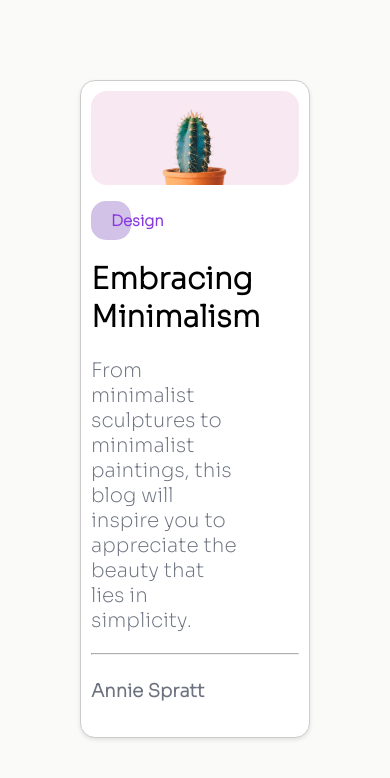
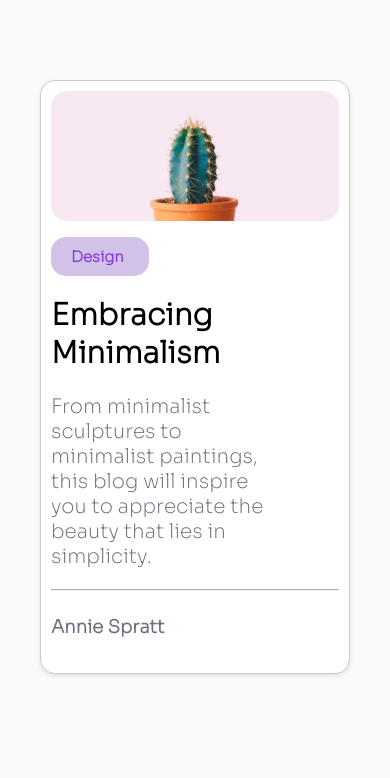
Before and after one commit to yermans01/Tarjeta, a plain HTML site: page index.html in a window 390 px wide. Drawn offline with Linux system fonts and the light colour scheme.

Commit message:
Update style.css
cambio de estilo css

```diff
--- a/style.css
+++ b/style.css
@@ -12,8 +12,8 @@ body{
     border: 1px solid #ccc;
     border-radius: 15px;
     box-shadow: 0 2px 4px rgba(0, 0, 0, 0.1);
-    padding: 20px;
-    margin: 100px 250px 10px 430px;
+    padding: 10px;
+    margin: 150px 500px 10px 400px;
     display: flex;
     flex-direction: column;
     justify-content: center;
@@ -26,7 +26,7 @@ body{
 .tar_btn{
     display: inline-block;
     padding: 10px 20px;
-    margin-right: 535px;
+    margin-right: 420px;
     margin-top: 16px;
     background-color: #d3c2e7;
     color: #883AE1;
@@ -60,15 +60,27 @@ hr{
     padding-bottom: 20px;
     color: #6C727F;
 }
+@media screen and (max-width: 768px) {
+
+    .tarjeta {
+        padding: 10px;
+        margin: 200px 200px 10px 200px;
+    }
+    .tar_btn{
+        padding: 10px 20px;
+        margin-right: 250px;
+    }
+
+}
+
 @media screen and (max-width: 640px) {
 
     .tarjeta {
         padding: 10px;
-        margin: 80px 80px 10px 80px;
+        margin: 80px 40px 1px 40px;
     }
     .tar_btn{
         padding: 10px 20px;
-        margin-right: 330px;
+        margin-right: 190px;
     }
-
 }
```
